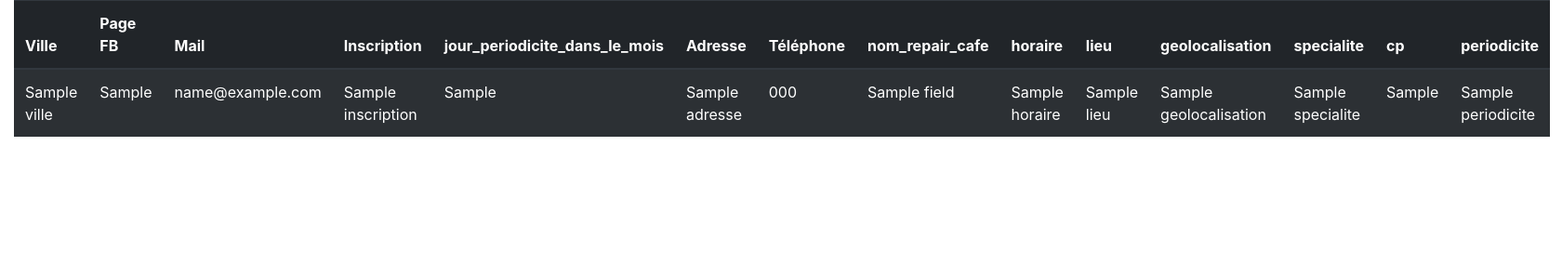
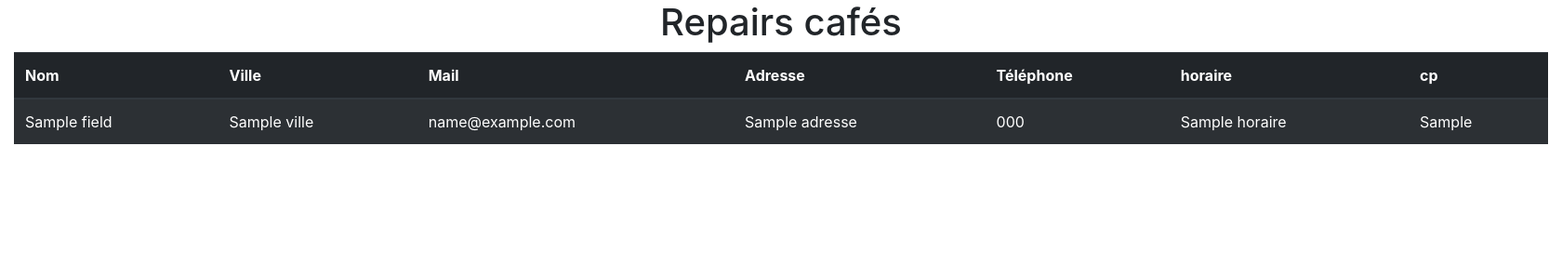
Before and after one commit to sebtex1/TP_NoSQL_VFYSK, a Flask app: template Flask_api/templates/pages/read.html in a window 1680 px wide. Shown: the top 300 px of the page at 93% size. Run offline with Flask 2, Linux system fonts and the light colour scheme; the template is opened without the code that fills it: most values are stand-ins (such as "Sample title", 1, 10 or a date in 2020); some libraries are stand-ins or nearby versions.

Commit message:
Modification de read

```diff
--- a/Flask_api/app.py
+++ b/Flask_api/app.py
@@ -24,7 +24,7 @@ def readRepairs():
     request = mongo.db.coll1.find({}, {"_id": 0, "datasetid": 0, "recordid": 0, "geometry": 0, "record_timestamp": 0, "fields.ville0": 0})
     resp = dumps(request)
     jsonData = json.loads(resp)
-    return render_template('pages/read.html', jsonData=jsonData, test=type(jsonData))
+    return render_template('pages/read.html', jsonData=jsonData)
 
 @app.route('/read_one')
 def readRepairs_one():
--- a/Flask_api/templates/pages/read.html
+++ b/Flask_api/templates/pages/read.html
@@ -1,49 +1,34 @@
 {% extends  'layouts/default.html' %}
 {% block body %}
 <div class="container-fluid">
-
+  <div class="container">
+    <h1 class="text-center">Repairs cafés</h1>
+  </div>
   <table class="table table-dark table-striped">
-
     <thead>
       <tr>
+        <th>Nom</th>
         <th>Ville</th>
-                <th>Page FB</th>
         <th>Mail</th>
-                <th>Inscription</th>
-                <th>jour_periodicite_dans_le_mois</th>
         <th>Adresse</th>
         <th>Téléphone</th>
-                <th>nom_repair_cafe</th>
         <th>horaire</th>
-                <th>lieu</th>
-                <th>geolocalisation</th>
-                <th>specialite</th>
         <th>cp</th>
-                <th>periodicite</th>
       </tr>
     </thead>
     <tbody>
       {% for data in jsonData %}
         <tr>
+          <td> {{data.fields.nom_repair_cafe}}</td>
           <td> {{data.fields.ville}}</td>
-                <td> {{data.fields.page_fb_site}}</td>
           <td> {{data.fields.mail}}</td>
-                <td> {{data.fields.inscription}}</td>
-                <td> {{data.fields.jour_periodicite_dans_le_mois}}</td>
           <td> {{data.fields.adresse}}</td>
           <td> {{data.fields.telephone}}</td>
-                <td> {{data.fields.nom_repair_cafe}}</td>
           <td> {{data.fields.horaire}}</td>
-                <td> {{data.fields.lieu}}</td>
-                <td> {{data.fields.geolocalisation}}</td>
-                <td> {{data.fields.specialite}}</td>
           <td> {{data.fields.cp}}</td>
-                <td> {{data.fields.periodicite}}</td>
         </tr>
     </tbody>
     {% endfor %}
   </table>
-
-
 </div>
 {% endblock %}
```
Lines whose indentation alone changed are shown as unchanged.
